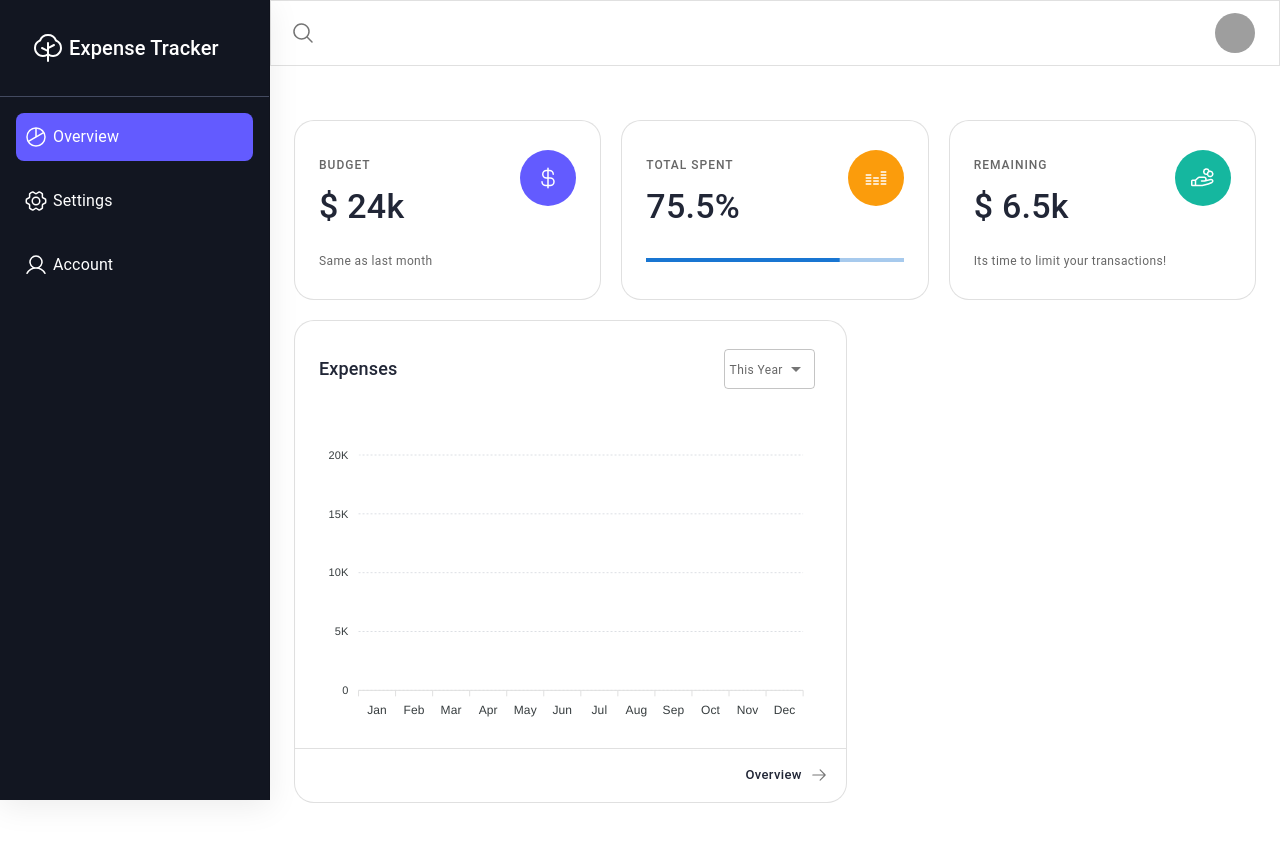
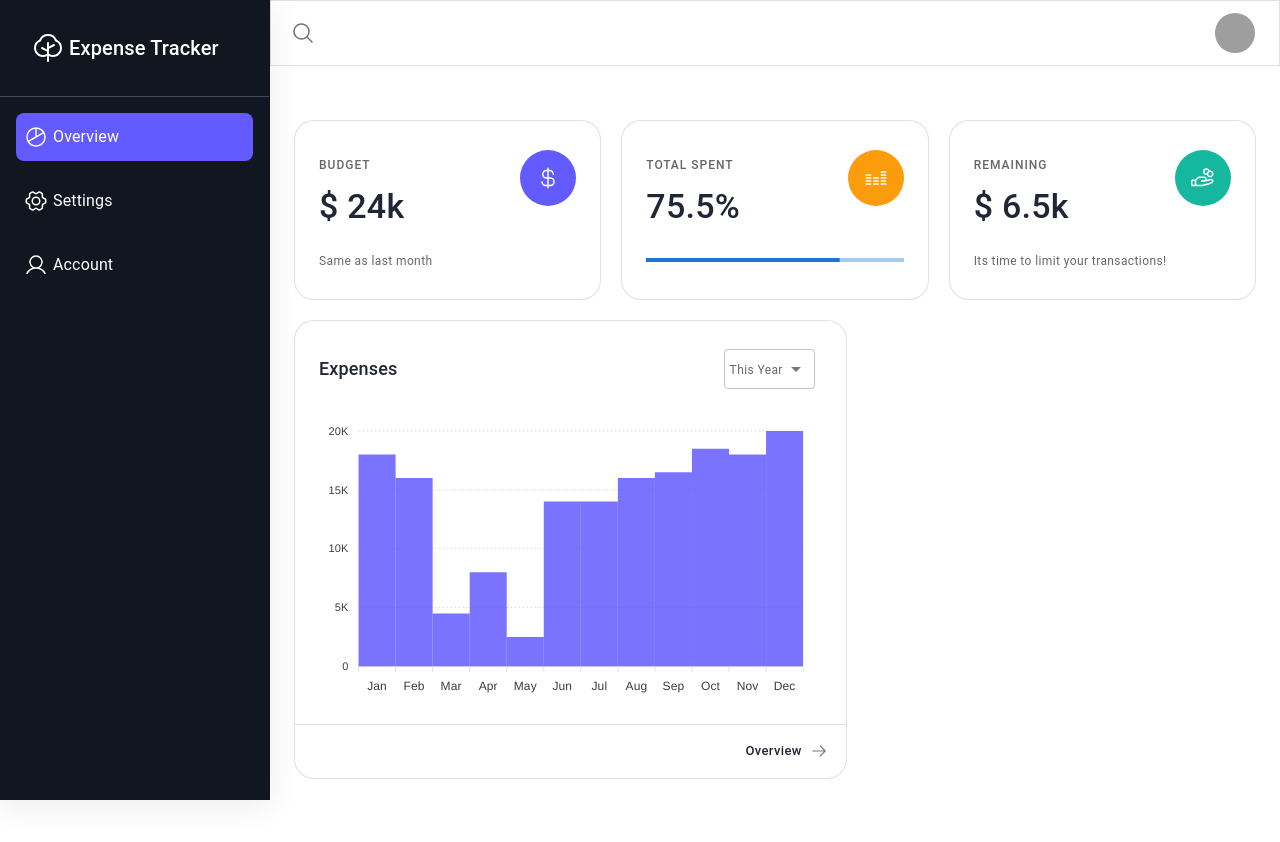
Before and after one commit to aniketl-ncompass/my-expense-tracker, a React (Vite) app: page /dashboard in a window 1280 px wide. After the commit the page ends 803 px from the top, so only its background shows below. Built offline with nearby package versions, Linux system fonts and the light colour scheme; grey boxes are pictures that could not be loaded.

Commit message:
fixed layout bug

```diff
--- a/src/components/ExpenseChart/ApexChart.tsx
+++ b/src/components/ExpenseChart/ApexChart.tsx
@@ -10,7 +10,7 @@ function ApexChart({ chartOptions, visibleSeries, isMobile }: IApexChart) {
       options={chartOptions}
       series={visibleSeries}
       type={isMobile ? "line" : "bar"}
-      height={isMobile ? "300px" : "380px"}
+      height={"300px"}
     />
   );
 }
--- a/src/components/ExpenseChart/ExpenseChart.tsx
+++ b/src/components/ExpenseChart/ExpenseChart.tsx
@@ -159,7 +159,7 @@ function ExpenseChart() {
         />
         <CardContent
           className={ExpenseChartStyles["mui-card-content"]}
-          sx={{ padding: { md: "24px 16px 8px!important" } }}
+          sx={{ padding: { md: "0px 16px 8px!important" } }}
         >
           <ApexChart
             chartOptions={chartOptions}
--- a/src/components/ExpenseChart/expenseChart.module.css
+++ b/src/components/ExpenseChart/expenseChart.module.css
@@ -10,7 +10,7 @@
 }
 
 .mui-card-content {
-  padding: 24px 8px 8px !important;
+  padding: 16px 8px 8px !important;
   font-weight: 400;
   font-size: 11px;
 }
```
